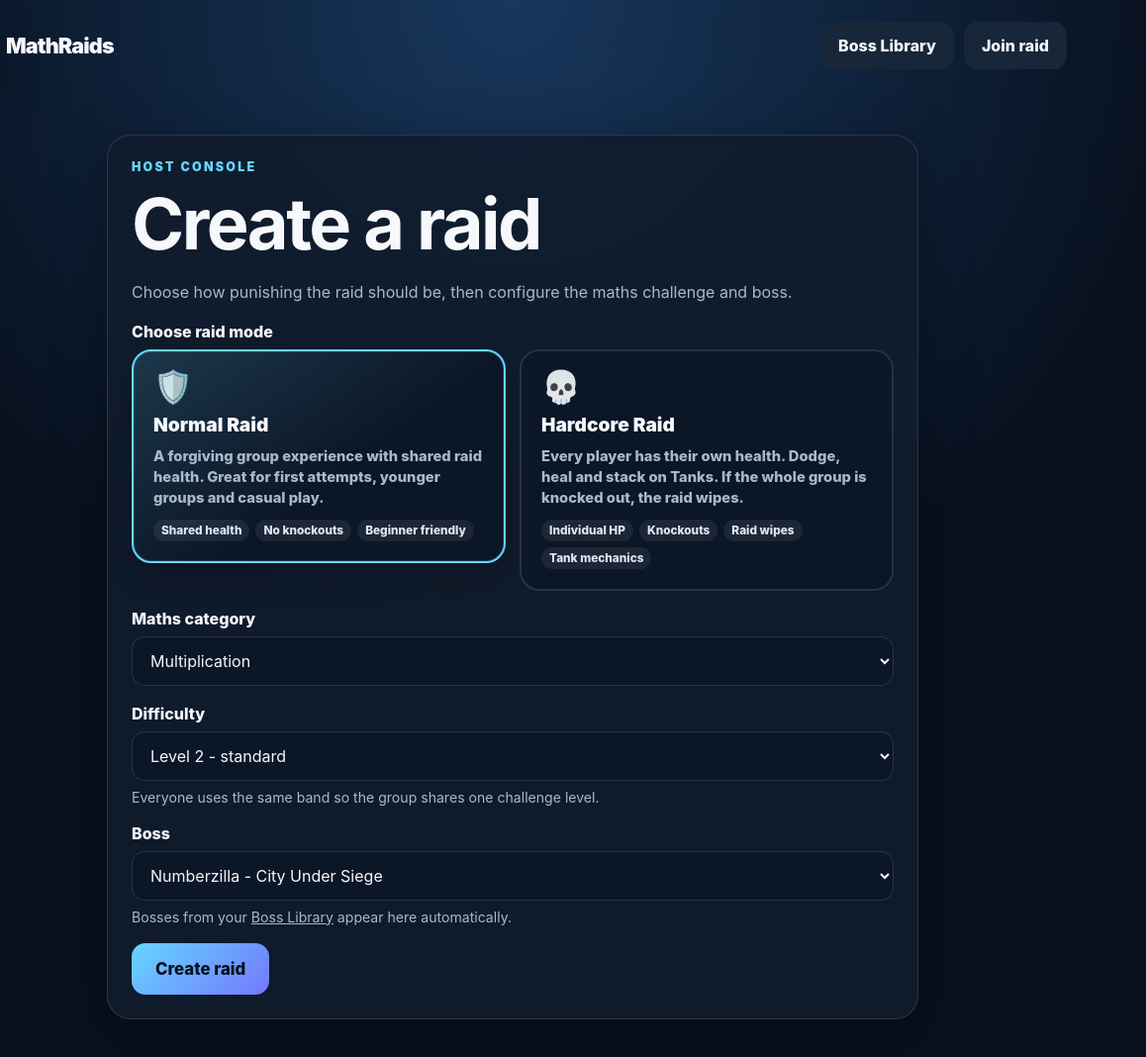
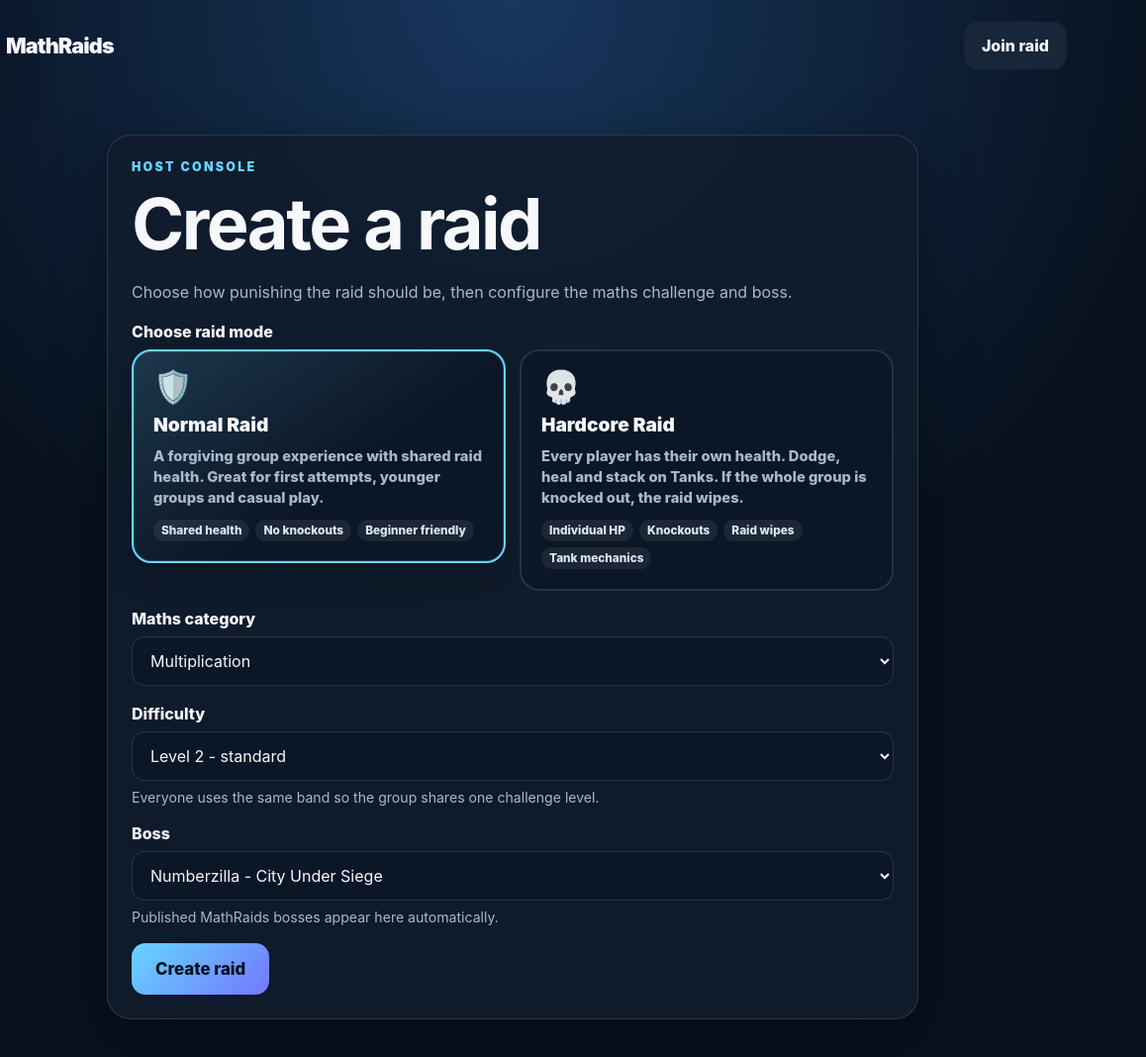
Before and after one commit to spcxconsulting/mathraids, a website: page public/host/index.html in a window 1280 px wide. Shown: the full height of the page at 99% size, 122-1280 px from the left. Drawn offline with Linux system fonts and the light colour scheme; no server answers.

Commit message:
ui: separate host flow from super admin tools

```diff
--- a/public/host/index.html
+++ b/public/host/index.html
@@ -10,10 +10,7 @@
 <body>
   <header class="shell site-header">
     <a class="brand" href="/"><span class="brand-mark">M</span> MathRaids</a>
-    <nav class="nav">
-      <a class="btn" href="/host/bosses/">Boss Library</a>
-      <a class="btn" href="/join/">Join raid</a>
-    </nav>
+    <nav class="nav"><a class="btn" href="/join/">Join raid</a></nav>
   </header>
 
   <main class="shell">
@@ -84,7 +81,7 @@
           <select id="boss" name="boss">
             <option value="numberzilla">Numberzilla - City Under Siege</option>
           </select>
-          <div class="form-hint">Bosses from your <a href="/host/bosses/">Boss Library</a> appear here automatically.</div>
+          <div class="form-hint">Published MathRaids bosses appear here automatically.</div>
         </div>
 
         <div id="create-message" aria-live="polite"></div>
```
